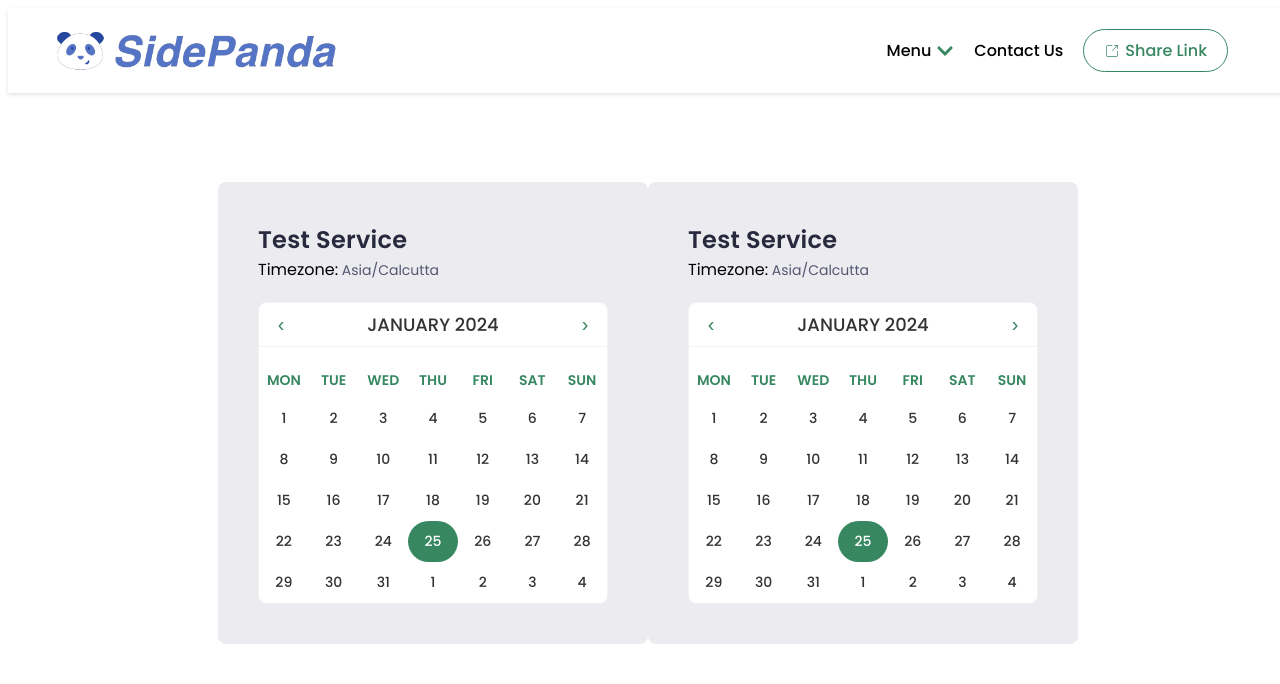
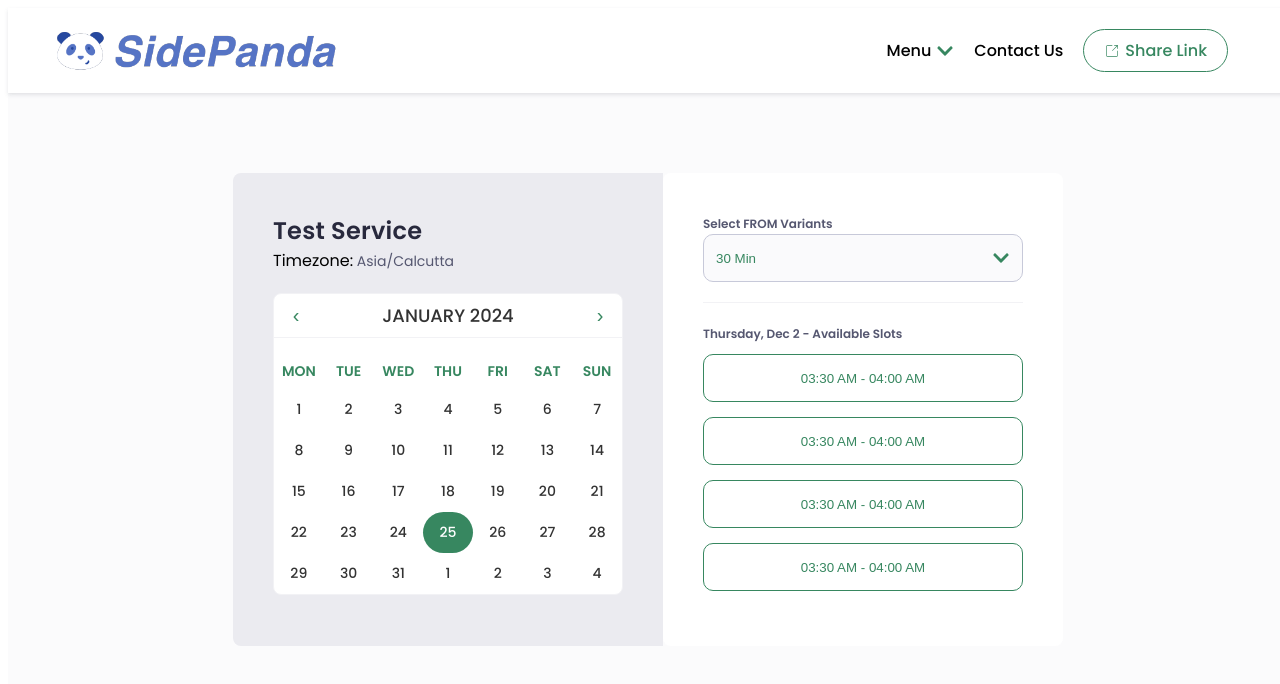
Before and after one commit to iamkunall/sidepanda-appointment-booking-screen, a React (Vite) app: page / in a window 1280 px wide. Shown: the top 684 px of the page. Built offline with nearby package versions, Linux system fonts and the light colour scheme.

Commit message:
time slots added

```diff
--- a/src/App.css
+++ b/src/App.css
@@ -6,9 +6,11 @@
   --Title-Color: #28293d;
   width: 100%;
   height: 100%;
+  background: rgba(249, 250, 251, 0.7);
+  backdrop-filter: blur(50px);
 }
 
-body{
+body {
   overflow: hidden;
   position: absolute;
   width: 100%;
@@ -19,15 +21,17 @@ p {
   margin: 0;
 }
 
-.container{
+.container {
   width: 100%;
   height: 80%;
+
 }
 
 .home-container {
   display: flex;
-  align-items: center;
+  /* align-items: center; */
   justify-content: center;
   width: 100%;
-  height: 100%;
+  /* height: 100%; */
+  padding-top: 80px;
 }
--- a/src/App.jsx
+++ b/src/App.jsx
@@ -1,4 +1,4 @@
-import { Header, Calendar } from './components';
+import { Header, Calendar, TimeSlots } from './components';
 
 import './App.css';
 
@@ -8,7 +8,7 @@ function App() {
       <Header />
       <div className="home-container">
         <Calendar />
-        <Calendar />
+        <TimeSlots />
       </div>
     </div>
   );
--- a/src/components/Calender/calender.css
+++ b/src/components/Calender/calender.css
@@ -1,7 +1,7 @@
 .calender-container {
   background: #ebebf0;
   padding: 40px;
-  border-radius: 8px;
+  border-radius:8px 0px 0px 8px;
 }
 
 .calender-text-wrapper {
--- /dev/null
+++ b/src/components/TimeSlots/index.jsx
@@ -0,0 +1,36 @@
+import { FaChevronDown } from 'react-icons/fa';
+
+import './timeSlot.css';
+
+const TimeSlots = () => {
+  return (
+    <div className="time-slots-container">
+      <div className="variant-wrapper">
+        <p className="time-slot-title">Select FROM Variants</p>
+        <button className="time-slot-variant-button">
+          <p>30 Min</p>
+          <span className="menu-button-icon">
+            <FaChevronDown />
+          </span>
+        </button>
+      </div>
+      <p className="time-slot-title">Thursday, Dec 2 - Available Slots</p>
+      <div>
+        <button className="time-slot-variant-button select-time-slot-button">
+          <p>03:30 AM - 04:00 AM</p>
+        </button>
+        <button className="time-slot-variant-button select-time-slot-button">
+          <p>03:30 AM - 04:00 AM</p>
+        </button>
+        <button className="time-slot-variant-button select-time-slot-button">
+          <p>03:30 AM - 04:00 AM</p>
+        </button>
+        <button className="time-slot-variant-button select-time-slot-button">
+          <p>03:30 AM - 04:00 AM</p>
+        </button>
+      </div>
+    </div>
+  );
+};
+
+export default TimeSlots;
--- /dev/null
+++ b/src/components/TimeSlots/timeSlot.css
@@ -0,0 +1,52 @@
+.time-slots-container {
+  width: 25%;
+  padding: 40px;
+  background-color: #ffffff;
+  border-radius: 8px;
+}
+
+.variant-wrapper {
+  padding-bottom: 20px;
+  border-bottom: 1px solid #f2f2f5;
+  margin-bottom: 20px;
+}
+
+.time-slot-title {
+  color: #555770;
+  font-family: Poppins;
+  font-size: 12px;
+  font-style: normal;
+  font-weight: 600;
+  line-height: 21px;
+}
+
+.time-slot-variant-button {
+  display: flex;
+  height: 48px;
+  padding: 8px 12px;
+  justify-content: space-between;
+  align-items: center;
+  align-self: stretch;
+  border-radius: 10px;
+  border: 1px solid #c7c9d9;
+  background: #fafafc;
+  color: var(--Primary-Color);
+  width: 100%;
+}
+
+.select-time-slot-button {
+  display: block;
+  margin-bottom: 15px;
+  background: transparent;
+  border-color: var(--Primary-Color);
+  transition: all ease-in 0.25s;
+}
+
+.select-time-slot-button:hover {
+  background: var(--Primary-Color);
+  color: #ffffff;
+}
+
+.select-time-slot-button:first-child{
+  margin-top: 10px;
+}
--- a/src/components/index.jsx
+++ b/src/components/index.jsx
@@ -1,4 +1,5 @@
 import Header from './Header';
 import Calendar from './Calender';
+import TimeSlots from './TimeSlots';
 
-export { Header, Calendar };
+export { Header, Calendar, TimeSlots };
```
